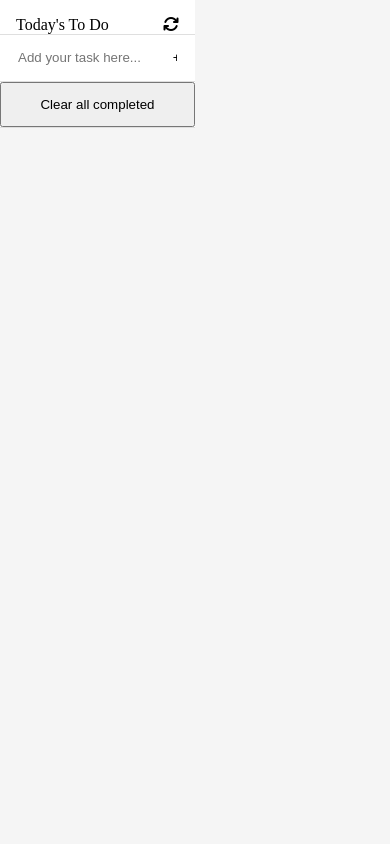
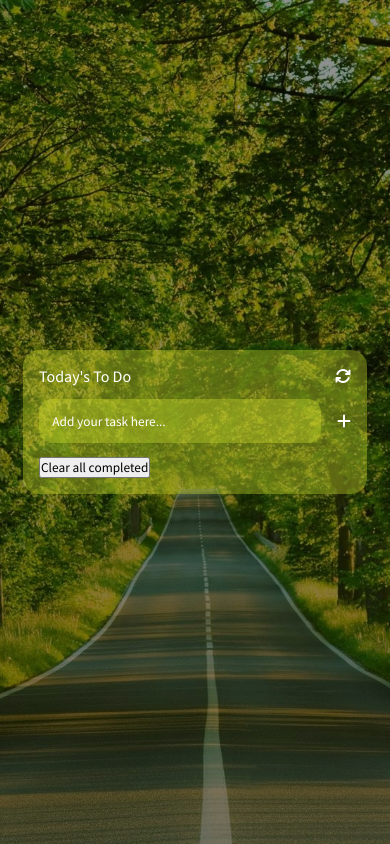
Before and after one commit to taldr27/To-Do-List, a website built with webpack: page src/index.html in a window 390 px wide. Built offline with nearby package versions, Linux system fonts and the light colour scheme.

Commit message:
Add styles for mobile version

```diff
--- a/src/index.html
+++ b/src/index.html
@@ -5,6 +5,9 @@
     <meta http-equiv="X-UA-Compatible" content="IE=edge">
     <meta name="viewport" content="width=device-width, initial-scale=1.0">
     <script src="https://kit.fontawesome.com/1bc3a7e061.js" crossorigin="anonymous"></script>
+    <link rel="preconnect" href="https://fonts.googleapis.com">
+    <link rel="preconnect" href="https://fonts.gstatic.com" crossorigin>
+    <link href="https://fonts.googleapis.com/css2?family=Source+Sans+Pro&display=swap" rel="stylesheet">
     <title>To Do List</title>
 </head>
 <body>
@@ -17,7 +20,7 @@
         <div class="form-field">
             <form class="form" id="form-section" action="submit">
                 <input type="text" id="input-task" class="input-task" placeholder="Add your task here..." autocomplete="off">
-                <input type="button" id="addBtn" value="+">
+                <i class="fa-solid fa-plus"></i>
             </form>
         </div>
         <div class="ul-container">
--- a/src/modules/interfaceClass.js
+++ b/src/modules/interfaceClass.js
@@ -20,7 +20,7 @@ export default class Interface {
       Store.check(toDo.completed, toDo.index);
     });
 
-    const text = document.createElement('textarea');
+    const text = document.createElement('input');
     text.id = 'task-value';
     text.readOnly = true;
     text.classList.add('text-area');
@@ -52,13 +52,13 @@ export default class Interface {
     ulList.appendChild(task);
     task.appendChild(deleteBtn);
     deleteBtn.addEventListener('click', () => {
-      Store.deleteTask(toDo.index);
-      Interface.deleteTask(toDo.index);
+      const message = document.createElement('p');
+      message.innerHTML = 'Delete in progress';
+      task.appendChild(message);
+      setTimeout(() => {
+        Store.deleteTask(toDo.index);
+        window.location.reload();
+      }, 500);
     });
   }
-
-  static deleteTask(el) {
-    const elimi = document.getElementById(`Delete-${el}`);
-    elimi.parentElement.remove();
-  }
 }
--- a/src/style.css
+++ b/src/style.css
@@ -8,23 +8,44 @@
   margin: 0;
   padding: 0;
   list-style: none;
+  font-family: 'Source Sans Pro', sans-serif;
 }
 
 body {
-  background-color: var(--clr-background);
+  display: flex;
+  align-items: center;
+  justify-content: center;
+  min-height: 100vh;
+  background: linear-gradient(rgba(0, 0, 0, 0.424), rgba(7, 0, 0, 0.504)), url('./images/1.jpg');
+  background-repeat: no-repeat;
+  background-size: cover;
+  color: white;
+  background-position: center;
 }
 
 .container {
-  background-color: var(--clr-secondary);
+  background-color: #cddf2d5e;
   display: flex;
   flex-direction: column;
-  width: 50%;
+  width: 80%;
+  border-radius: 1em;
+  padding: 1em;
 }
 
 .input-task {
   width: 100%;
-  border-color: transparent;
+  color: white;
+  background-color: #cddf2d5e;
+  border: none;
+  outline: none;
   padding-block: 1em;
+  margin-block: 1em;
+  border-radius: 1em;
+  padding: 1em;
+}
+
+::placeholder {
+  color: white;
 }
 
 #addBtn {
@@ -37,44 +58,16 @@ body {
 .form {
   display: flex;
   align-items: center;
-}
-
-.container > * {
-  border-bottom: 1px solid #80808040;
-  padding-inline: 1em;
-}
-
-input:focus {
-  outline: none;
-}
-
-.ul-container {
-  display: flex;
-  flex-direction: column;
-  padding: 0;
+  gap: 1em;
 }
 
 .title {
-  margin-top: 1em;
   display: flex;
+  align-items: center;
+  justify-content: space-between;
 }
 
-.ul-container li {
+li {
   display: flex;
   align-items: center;
-  gap: 0.7em;
-  padding: 0.5em;
 }
-
-.fa-solid {
-  margin-left: auto;
-}
-
-.clearCompleted {
-  width: 100%;
-  padding: 1em;
-}
-
-.toDoList li {
-  border-bottom: 1px solid #80808040;
-}
```
Also changed, not shown: src/modules/update.js (added, +18 -0 lines), src/images/1.jpg (added).
